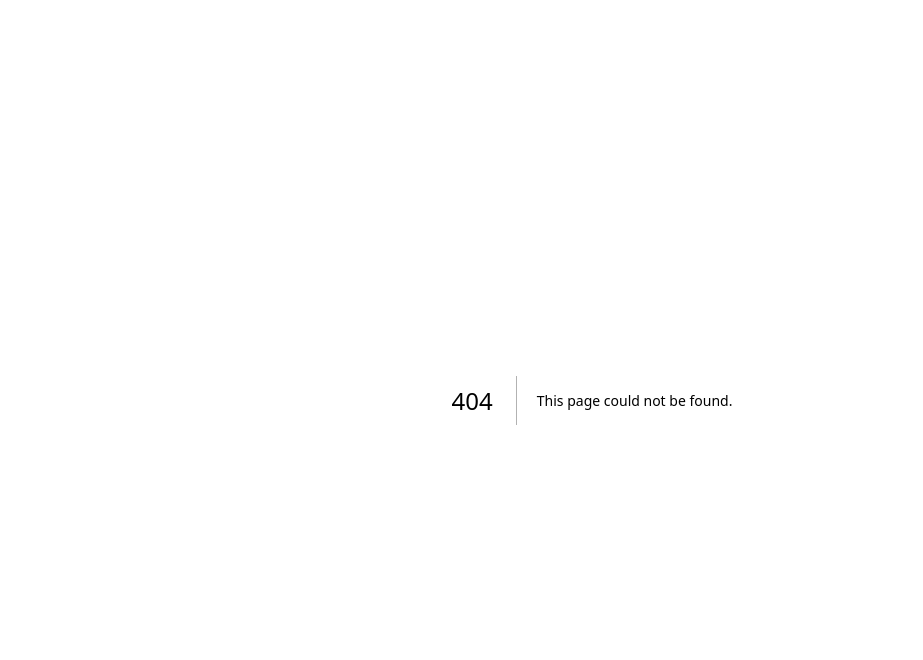
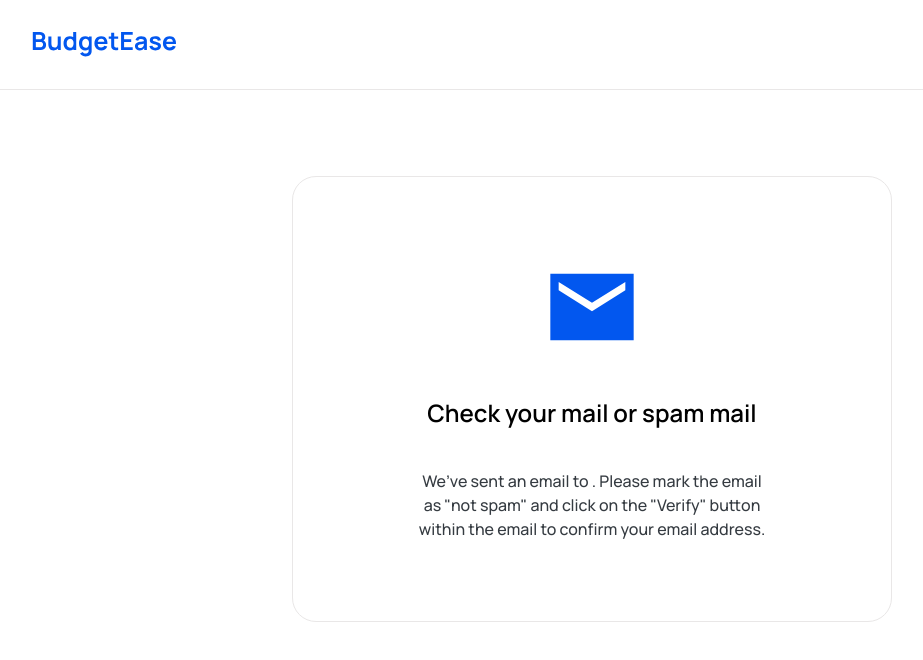
Before and after one commit to Hemdee1/hackops-budgetease, a Next.js app: page /create/email in a window 1280 px wide. Before the commit this address had no page. Shown: the top 660 px of the page, without its empty margins (48-971 px from the left). Built offline with nearby package versions, Linux system fonts and the light colour scheme.

Commit message:
add forget-password email page

```diff
--- /dev/null
+++ b/src/pages/create/email.tsx
@@ -0,0 +1,34 @@
+import AuthHeader from "@/components/authHeader";
+import MailIcon from "@/icons/mailIcon";
+import useOnboardStore from "@/store/onboard";
+import Image from "next/image";
+
+const Page = () => {
+  const { email } = useOnboardStore();
+
+  return (
+    <div className="py-24">
+      <AuthHeader />
+
+      <div className="w-[600px] space-y-10 mt-20 max-w-full mx-auto border-gray4 border  rounded-3xl px-5 sm:px-10 py-20">
+        <div className="flex justify-center items-center">
+          <MailIcon />
+        </div>
+
+        <h2 className="text-2xl font-semibold text-center">
+          Check your mail or spam mail
+        </h2>
+        <p className="text-gray1 font-medium w-[360px] text-center max-w-full mx-auto">
+          {/* We’ve sent email to {email}. Click on the button in the mail to verify
+          your email address. If it’s not in your inbox, it may be in your spam
+          or junk folder. */}
+          We’ve sent an email to <strong>{email}</strong>. Please mark the email
+          as {'"not spam"'} and click on the {'"Verify"'} button within the
+          email to confirm your email address.
+        </p>
+      </div>
+    </div>
+  );
+};
+
+export default Page;
```
